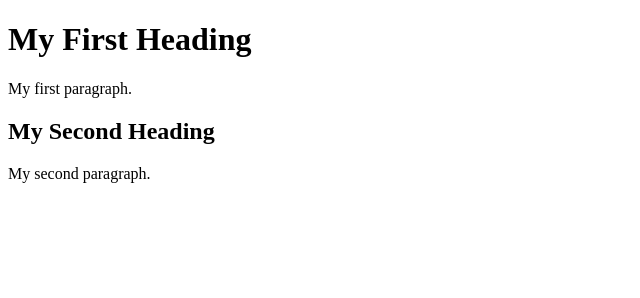
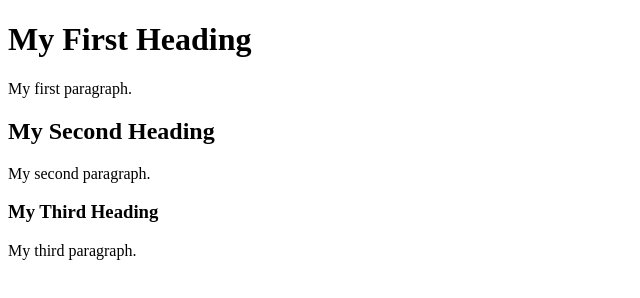
Before and after one commit to Sammbroac/git-project1, a plain HTML site: page index.html in a window 1280 px wide. Shown: the whole page, without its empty margins (0-640 px from the left). Drawn offline with Linux system fonts and the light colour scheme.

Commit message:
third commit

```diff
--- a/index.html
+++ b/index.html
@@ -11,5 +11,10 @@
 <p>My second paragraph.</p>
 
 
+<h3>My Third Heading</h3>
+
+<p>My third paragraph.</p>
+
+
 </body>
 </html>
```
